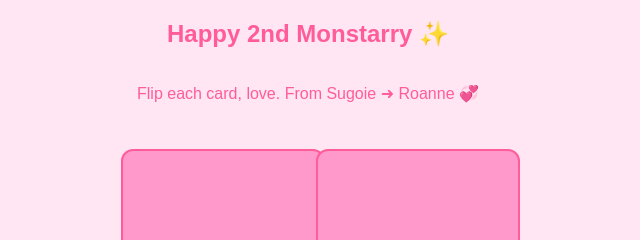
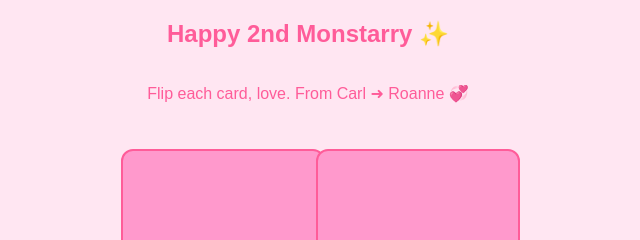
Before and after one commit to Theorist18/2ndM, a plain HTML site: page index.html in a window 1280 px wide. Shown: the top 240 px of the page, 332-972 px from the left. Drawn offline with Linux system fonts and the light colour scheme.

Commit message:
Update index.html

```diff
--- a/index.html
+++ b/index.html
@@ -153,7 +153,7 @@ window.addEventListener("click", function() {
 }, { once: true });
 </script>
 <h2>Happy 2nd Monstarry ✨</h2>
-<p>Flip each card, love. From Sugoie ➜ Roanne 💞</p>
+<p>Flip each card, love. From Carl ➜ Roanne 💞</p>
 
 <div class="container">
   <div class="card">
```
